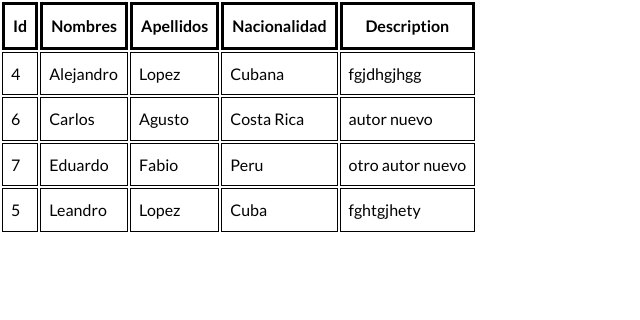
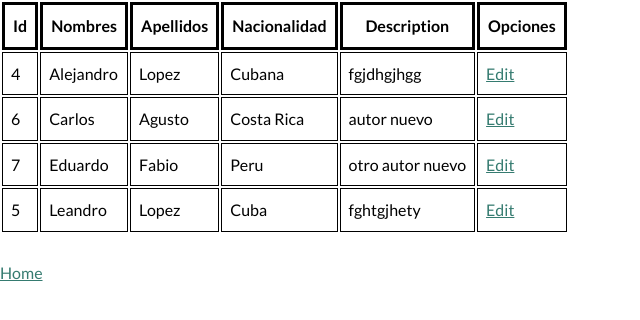
Before and after one commit to Yafet4275/Library, a Django app: page /libros/author_list/ in a window 1280 px wide. Shown: the top 320 px of the page, without its empty margins (0-640 px from the left). Run offline with Django 4.2, Linux system fonts and the light colour scheme; data comes from the database, SQL or seed files in the repository.

Commit message:
Edit author done

```diff
--- a/biblioteca/settings.py
+++ b/biblioteca/settings.py
@@ -116,7 +116,7 @@ USE_TZ = True
 # Static files (CSS, JavaScript, Images)
 # https://docs.djangoproject.com/en/4.1/howto/static-files/
 
-STATIC_URL = 'static/'
+STATIC_URL = '/static/'
 
 # Default primary key field type
 # https://docs.djangoproject.com/en/4.1/ref/settings/#default-auto-field
--- a/biblioteca/urls.py
+++ b/biblioteca/urls.py
@@ -20,5 +20,5 @@ from libros.views import Home
 urlpatterns = [
     path('admin/', admin.site.urls),
     path('libros/', include('libros.urls')),      #It can be path('libro/', include('apps.libro.urls', libro)),
-    path('home/',Home, name='index'),
+    path('',Home, name='index'),
 ]
--- a/libros/urls.py
+++ b/libros/urls.py
@@ -1,8 +1,8 @@
 from django.urls import path
-from .views import Home, crearAutor, listAutor, editarAutor
+from .views import Home, crearAutor, listAutor, editAuthor
 
 urlpatterns = [
     path('crear_autor/', crearAutor, name='crearAutor'),
     path('author_list/', listAutor, name='authorList'),
-    path('autor_edit/<int:id>', editarAutor, name='authorEdit')
+    path('autor_edit/<int:id>', editAuthor, name='authorEdit')
 ]
--- a/libros/views.py
+++ b/libros/views.py
@@ -22,10 +22,11 @@ def listAutor(request):
     print(autores)
     return render(request,'libros/autor_list.html',{'autores': autores})
 
-def editarAutor(request, id):
+def editAuthor(request, id):
     autor_form = None
+    error = None
     try:
-        autor = Autor.objects.get(id = id)          #get is for only one result, when I need information is used method GET, when submit is POST method
+        autor = Autor.objects.get(id = id)          #Get is for only one result, when I need information is used method GET, when submit is POST method
         if request.method == 'GET':
             autor_form = Autorform(instance = autor)
         else:
@@ -34,5 +35,5 @@ def editarAutor(request, id):
                 autor_form.save()
             return redirect('index')
     except ObjectDoesNotExist as e:
-        error  = e
-    return render(request, 'libros/crear_autor.html',{'autor_form': autor_form, 'error':error})
+        error = "It doesn't exist"                  #Manage the error when user doesn't exist
+    return render(request, 'libros/crear_autor.html',{'autor_form':autor_form, 'error':error})
--- a/templates/index.html
+++ b/templates/index.html
@@ -22,13 +22,13 @@
       <nav class="main-navigation page-header__item">
          <ul role="menubar" class="navigation-list">
             <li role="presentation">
-               <a href="index.html" role="menuitem" class="navigation-list__item">Home</a>
+               <a href="{% url 'index' %}" role="menuitem" class="navigation-list__item">Home</a>
             </li>
             <li role="presentation">
-               <a href="about.html" role="menuitem" class="navigation-list__item">About me</a>
+               <a href="{% url 'authorList' %}" role="menuitem" class="navigation-list__item">Author list</a>
             </li>
             <li role="presentation">
-                <a href="libros/crear_autor.html" role="menuitem" class="navigation-list__item">Crear autor</a>
+                <a href="{% url 'crearAutor' %}" role="menuitem" class="navigation-list__item">Crear autor</a>
              </li>
             <li role="presentation">
                <a href="contact.html" role="menuitem" class="navigation-list__item">Contact</a>
--- a/templates/libros/autor_list.html
+++ b/templates/libros/autor_list.html
@@ -13,6 +13,7 @@
                 <th>Apellidos</th>
                 <th>Nacionalidad</th>
                 <th>Description</th>
+                <th>Opciones</th>
             </tr>
         </thead>
         <tbody>
@@ -23,13 +24,17 @@
                 <td>{{autor.apellidos}}</td>
                 <td>{{autor.nacionalidad}}</td>
                 <td>{{autor.description}}</td>
+                <td>
+                    <a href="{% url 'authorEdit' autor.id %}">Edit</a>
+                </td>
             </tr>
             {% endfor %}
         </tbody>
     </table>
     {% else %}
     {% endif %}
-
+    <br>
+    <a href="{% url 'index' %}">Home</a>
 {% endblock body %}
 
 <!DOCTYPE html>
```
Also changed, not shown: templates/libros/crear_autor.html (+6 -2 lines).
